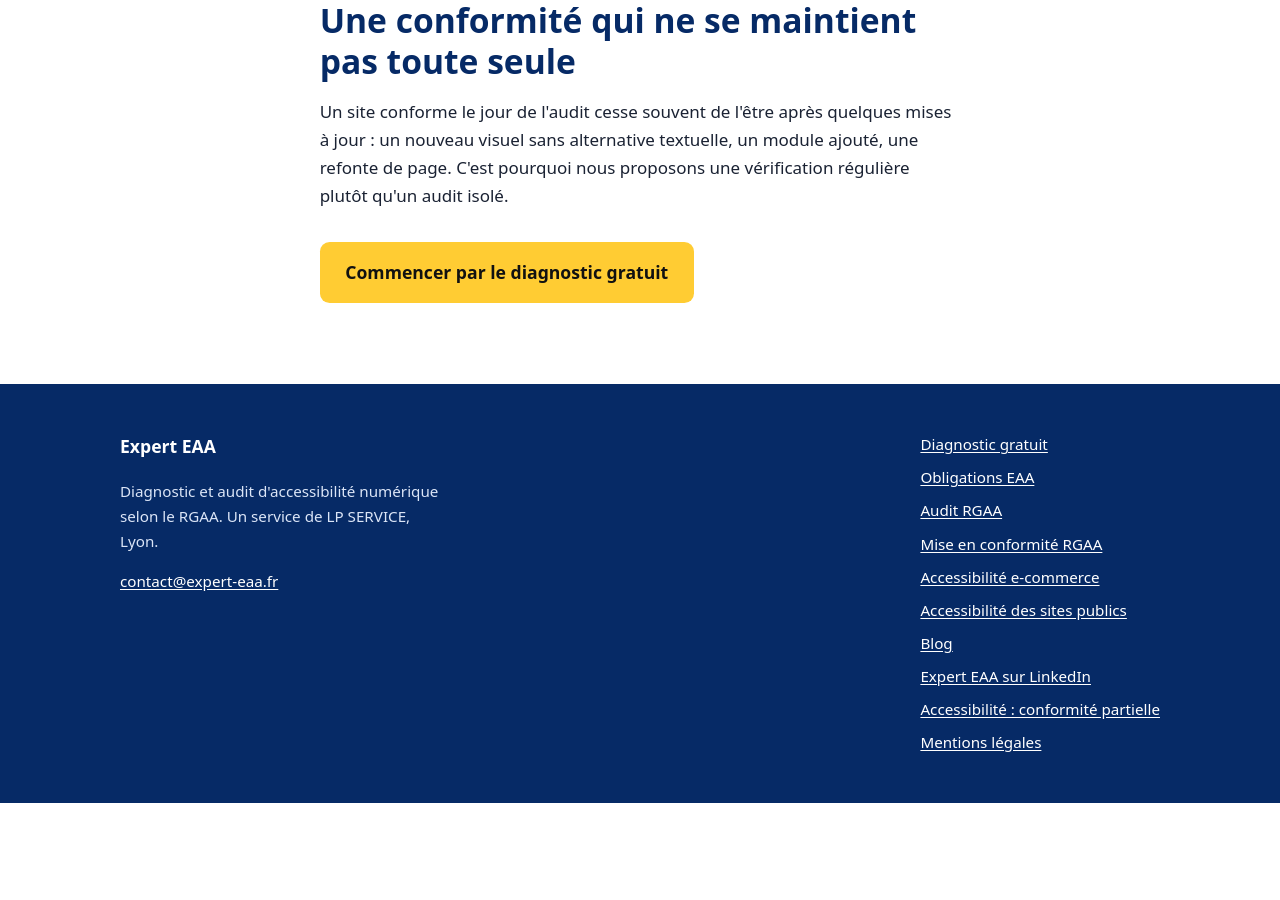
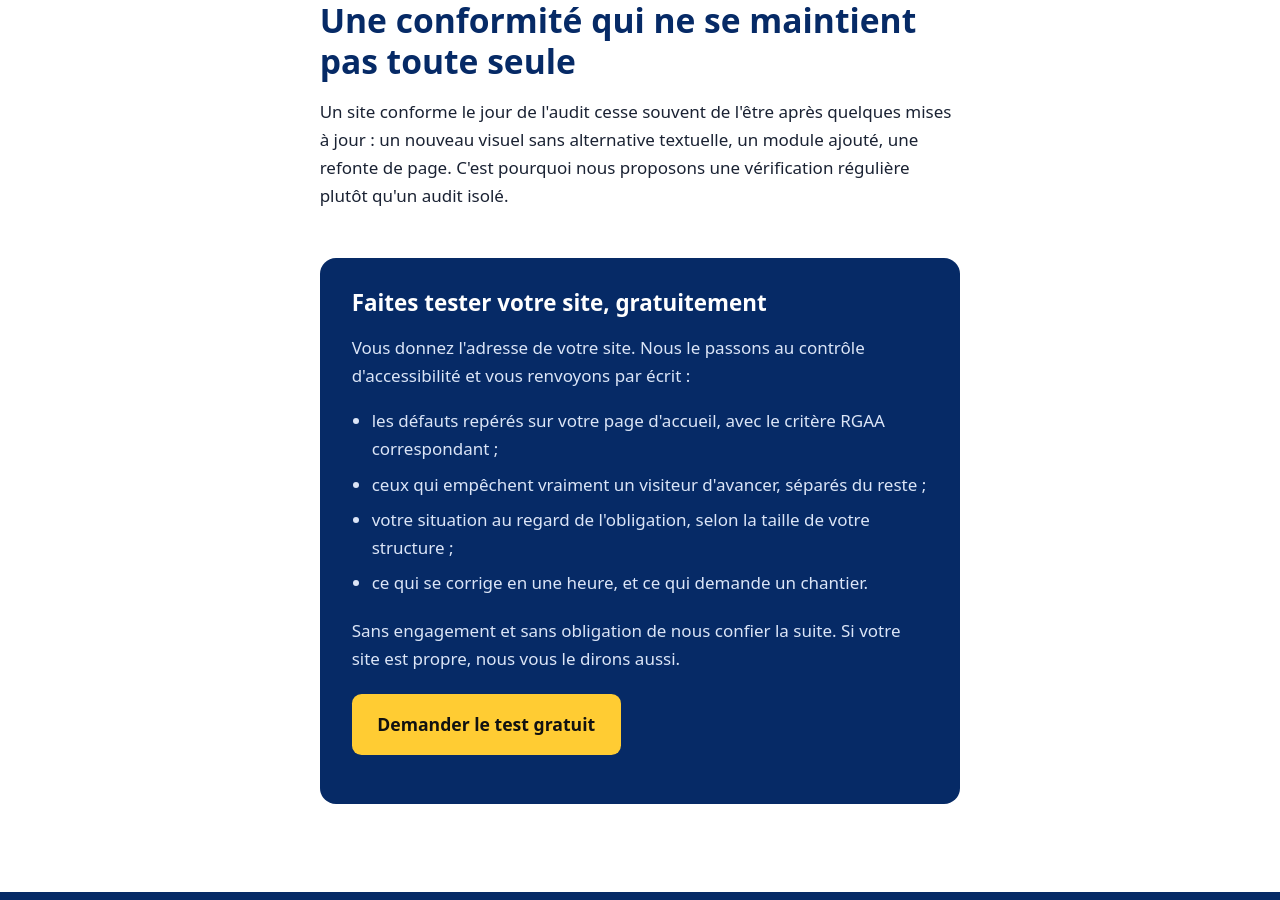
Before and after one commit to lmoh69/expert-eaa, a Jekyll site: the page built from mise-en-conformite-rgaa.html, in a window 1280 px wide and 900 px high, scrolled down 1998 px. Built offline with Jekyll 4.4.1, drawn with Linux system fonts in a browser that asks for light colours; before the commit the page ends 2801 px from its top, so only the background shows below that.

Commit message:
Mise a jour par Claude

```diff
--- a/mise-en-conformite-rgaa.html
+++ b/mise-en-conformite-rgaa.html
@@ -32,6 +32,6 @@ permalink: /mise-en-conformite-rgaa/
     <h2>Une conformité qui ne se maintient pas toute seule</h2>
     <p>Un site conforme le jour de l'audit cesse souvent de l'être après quelques mises à jour : un nouveau visuel sans alternative textuelle, un module ajouté, une refonte de page. C'est pourquoi nous proposons une vérification régulière plutôt qu'un audit isolé.</p>
 
-    <p style="margin-top:2rem"><a class="bouton" href="/#diagnostic">Commencer par le diagnostic gratuit</a></p>
+    {% include test-gratuit.html %}
   </div>
 </section>
```
